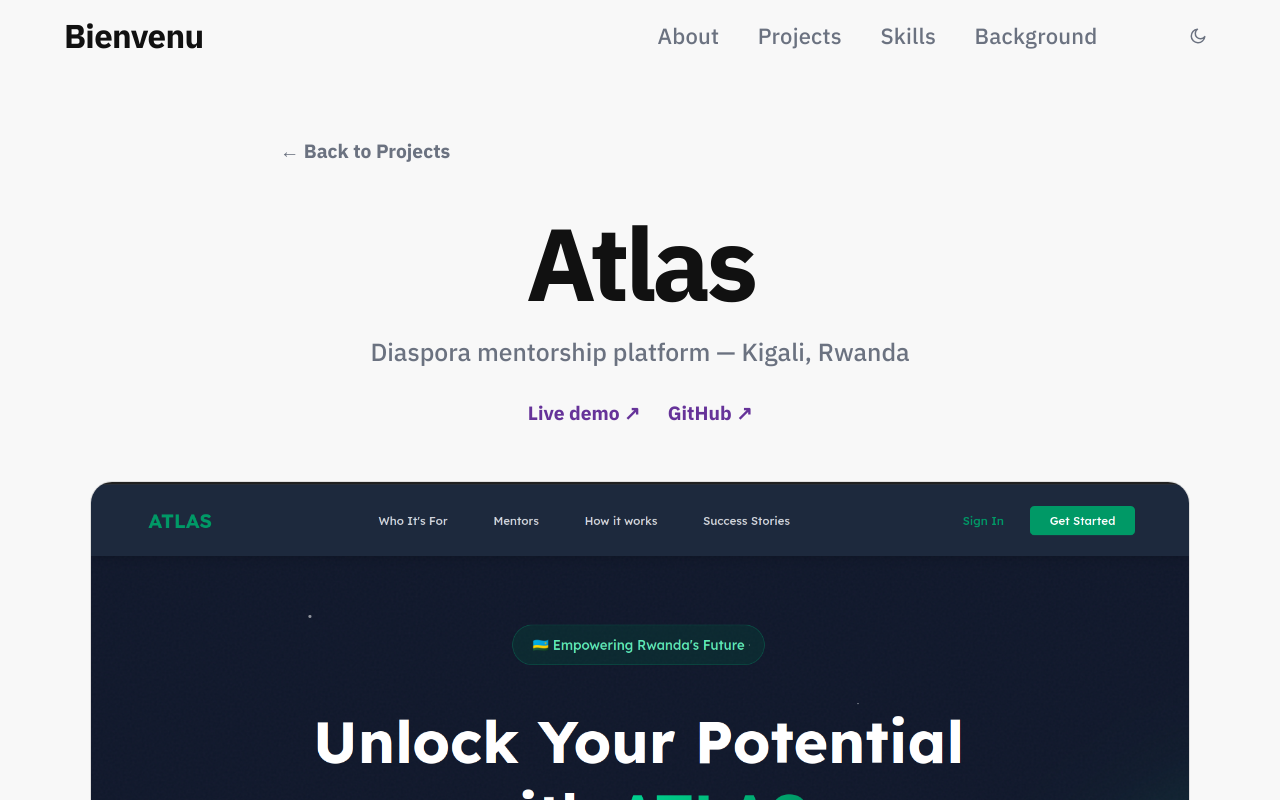
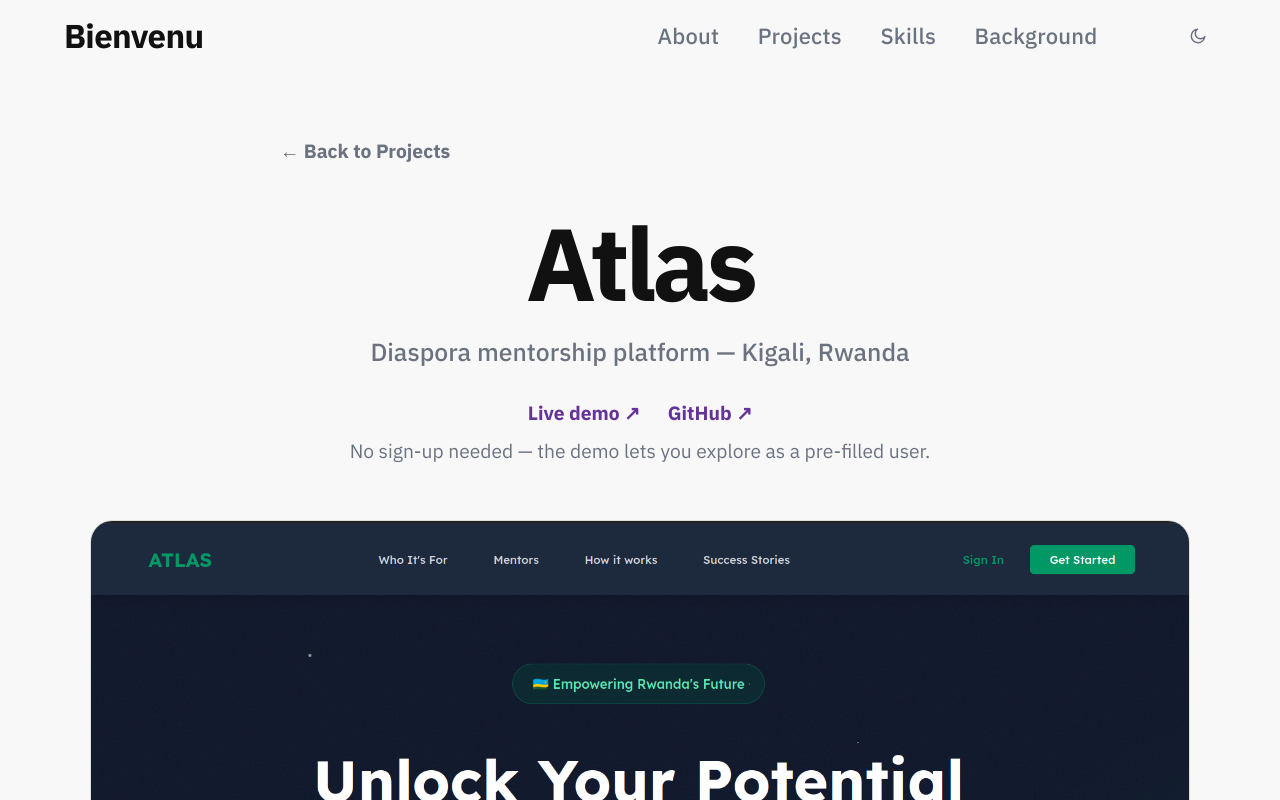
Before and after one commit to bienvenudev/bienvenudev.github.io, a Next.js app: page /projects/atlas in a window 1280 px wide. Shown: the top 800 px of the page. Built offline with nearby package versions, Linux system fonts and the light colour scheme.

Commit message:
feat(atlas): add demo usage note for user exploration

```diff
--- a/app/projects/atlas/page.tsx
+++ b/app/projects/atlas/page.tsx
@@ -89,7 +89,10 @@ export default function AtlasCaseStudy() {
           >
             GitHub ↗
           </a>
-        </div>
+          </div>
+          <p className="text-sm text-(--text-muted) mt-2">
+            No sign-up needed — the demo lets you explore as a pre-filled user.
+          </p>
       </div>
 
       {/* ── Hero screenshot — bleeds wider than the prose column ─ */}
```
